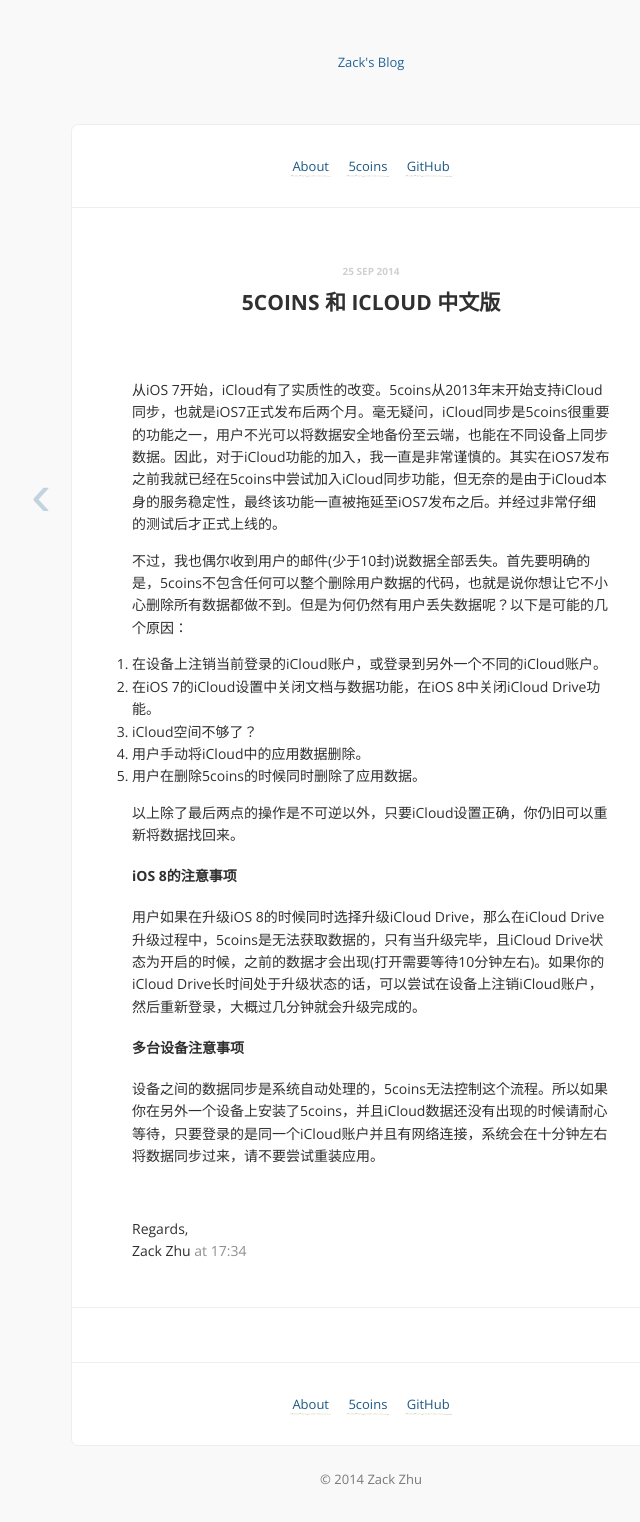
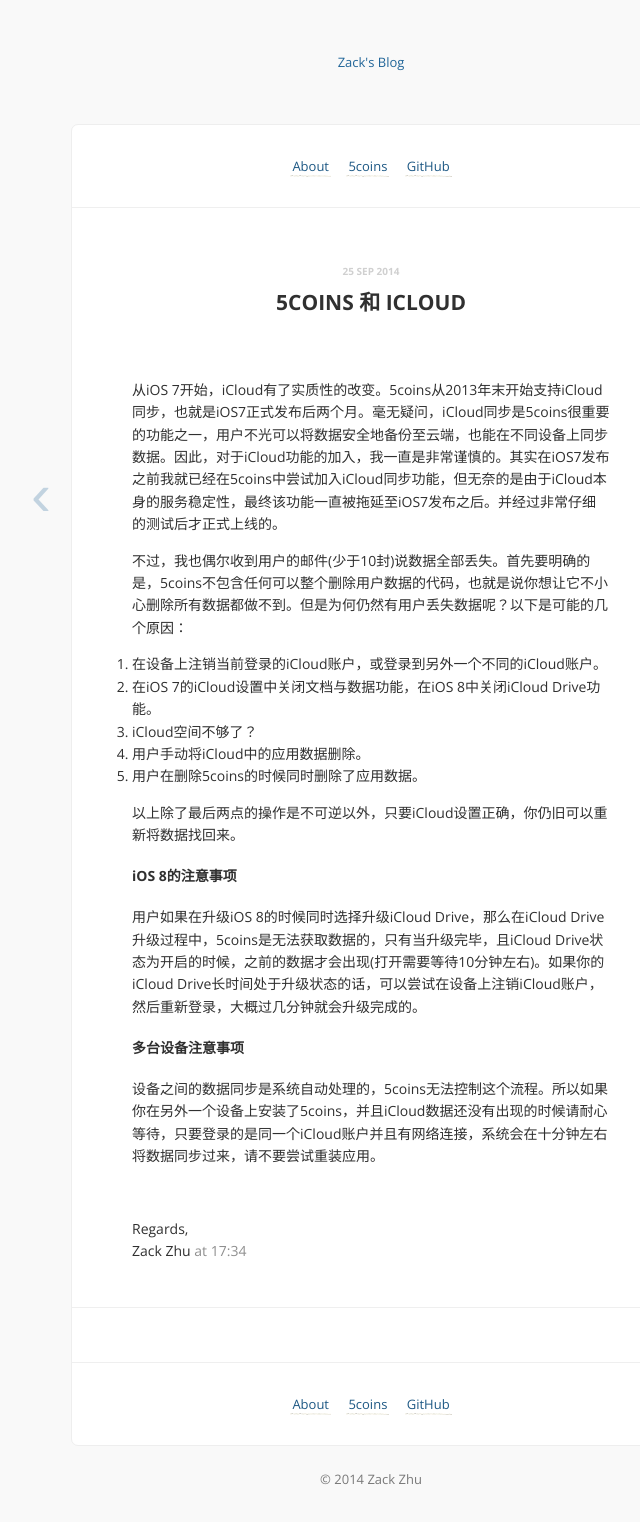
Before and after one commit to codingrhythm/blog, a Jekyll site: the page built from _posts/2014-09-25-5coins-and-icloud-chinese.md, in a window 1280 px wide. Shown: the whole page, without its empty margins (269-909 px from the left). Built offline with Jekyll 4.4.1, drawn with Linux system fonts in a browser that asks for light colours; Markdown is read by kramdown in place of the engine named in the settings; comment, search, counter and statistics services are not loaded.

Commit message:
Updated title

```diff
--- a/_posts/2014-09-25-5coins-and-icloud-chinese.md
+++ b/_posts/2014-09-25-5coins-and-icloud-chinese.md
@@ -1,6 +1,6 @@
 ---
 layout: post
-title:  "5coins 和 iCloud 中文版"
+title:  "5coins 和 iCloud"
 date:   2014-09-25 17:34:00
 categories: 5coins
 ---
```
